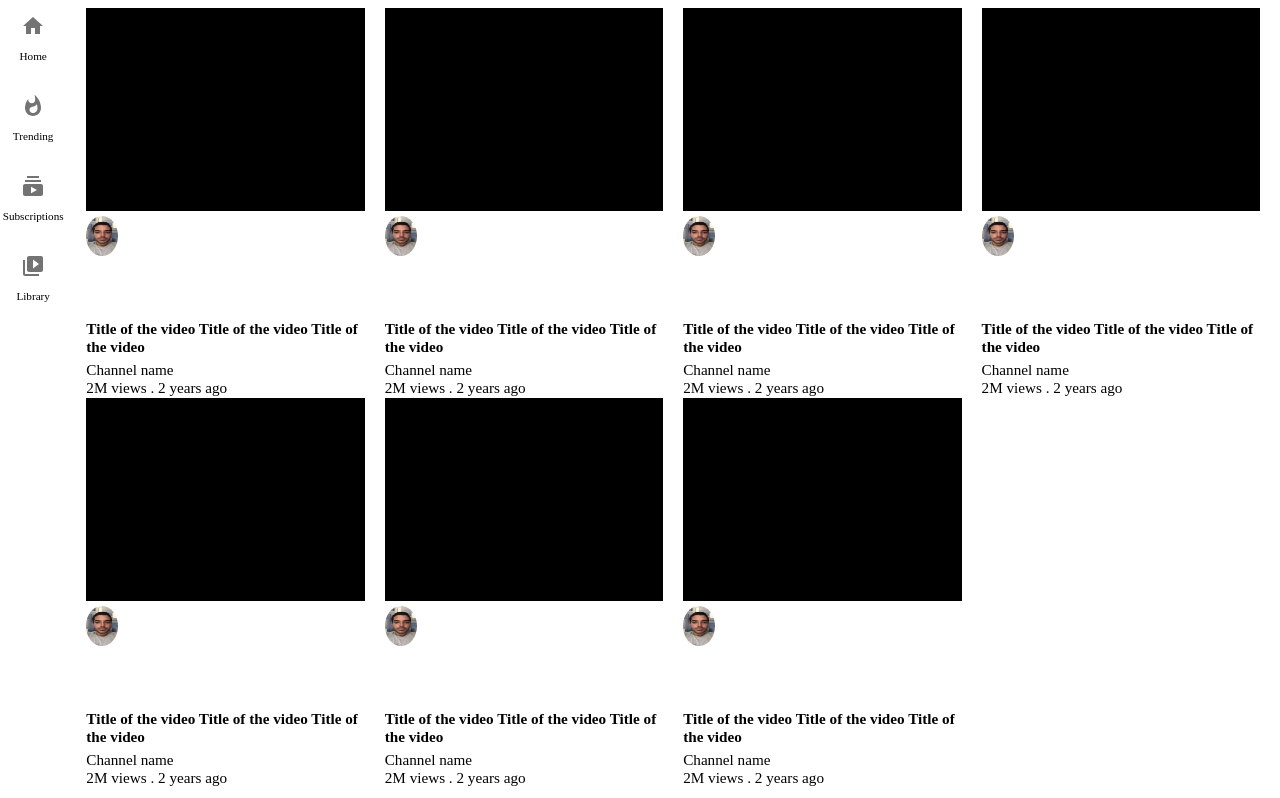
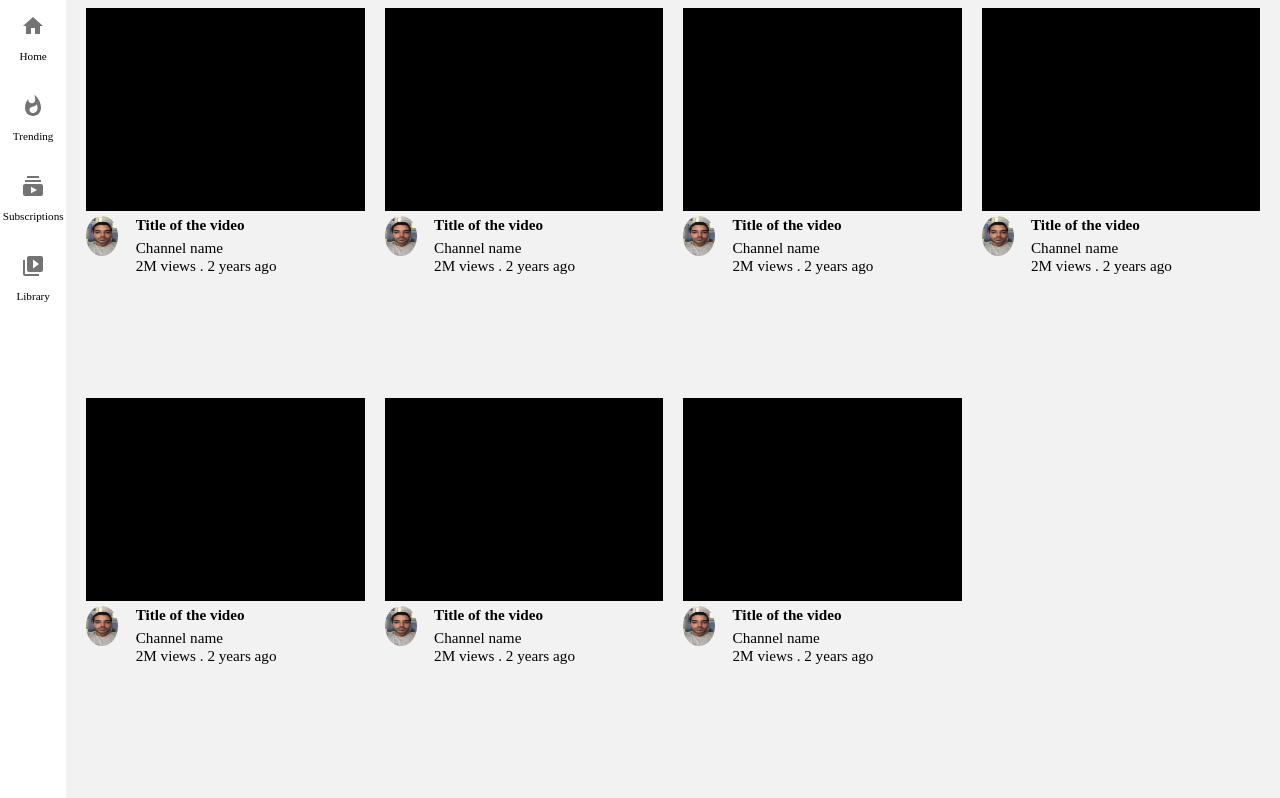
Before and after one commit to SeifElKhonany/youtube-clone-mern, a React app in the folder client/: page / in a window 1280 px wide. Shown: the part 52-850 px from the top of the page. Built offline with nearby package versions, Linux system fonts and the light colour scheme.

Commit message:
Basic FeedVideo

```diff
--- a/client/src/components/Feed/Feed.module.scss
+++ b/client/src/components/Feed/Feed.module.scss
@@ -1,54 +1,11 @@
 @import "../common.scss";
 
-.root {
+.feed {
   width: 100%;
-  height: 100vh;
   box-sizing: border-box;
   padding: 10px;
   display: flex;
   flex-grow: 1;
   flex-wrap: wrap;
-  background-color: var(--light-grey);
+  background-color: $light-grey;
 }
-
-.video {
-  box-sizing: border-box;
-  height: 40%;
-  width: 25%;
-  padding: 0 10px;
-  text-align: center;
-}
-
-.thumbnail {
-  background-color: black;
-  height: 65%;
-}
-
-.videoInfo {
-  box-sizing: border-box;
-  text-align: left;
-  height: 35%;
-  font-size: 0.95rem;
-  padding-top: 5px;
-}
-
-.title {
-  font-weight: bold;
-  margin-bottom: 5px;
-}
-
-.subtitle {
-  display: inline;
-}
-
-.image {
-  height: 100%;
-  float: left;
-  margin-right: 10px;
-
-  img {
-    width: 32px;
-    height: 40px;
-    border-radius: 50%;
-  }
-}
--- /dev/null
+++ b/client/src/components/Feed/FeedVideo/FeedVideo.module.scss
@@ -0,0 +1,50 @@
+@import "../../common.scss";
+
+.video {
+  box-sizing: border-box;
+  height: 40%;
+  width: 25%;
+  padding: 0 10px;
+  text-align: center;
+}
+
+.thumbnail {
+  background-color: black;
+  height: 65%;
+}
+
+.videoInfo {
+  box-sizing: border-box;
+  display: flex;
+  justify-content: flex-start;
+  align-items: flex-start;
+  height: 35%;
+  font-size: 0.95rem;
+  padding-top: 5px;
+}
+
+.image {
+  box-sizing: border-box;
+  flex-basis: 60px;
+  text-align: left;
+  img {
+    width: 32px;
+    height: 40px;
+    border-radius: 50%;
+  }
+}
+
+.text {
+  box-sizing: border-box;
+  display: inline-block;
+  text-align: left;
+}
+
+.title {
+  font-weight: bold;
+  margin-bottom: 5px;
+}
+
+.subtitle {
+  display: inline;
+}
--- /dev/null
+++ b/client/src/components/Feed/FeedVideo/index.js
@@ -0,0 +1,27 @@
+import React from 'react';
+
+import img from '../../../assets/img.jpg';
+import style from './FeedVideo.module.scss';
+
+export default function FeedVideo() {
+
+  return (
+    <div className={style.video}>
+        <div className={style.thumbnail}></div>
+        <div className={style.videoInfo}>
+          <div className={style.image}>
+            <img src={img} alt="Channel"/>
+          </div>
+          <div className={style.text}>
+            <p className={style.title}>
+              Title of the video
+            </p>
+            <p className={style.subtitle}>
+              Channel name <br/>
+              2M views . 2 years ago
+            </p>
+          </div>
+        </div>
+      </div>
+  );
+}
--- a/client/src/components/Feed/index.js
+++ b/client/src/components/Feed/index.js
@@ -1,147 +1,19 @@
 import React from 'react';
-import { makeStyles } from '@material-ui/core/styles';
-import Grid from '@material-ui/core/Grid';
+import FeedVideo from './FeedVideo';
 
-import img from '../../assets/img.jpg';
 import style from './Feed.module.scss';
 
 export default function Feed() {
 
   return (
-    <div className={style.root}>
-      <div className={style.video}>
-        <div className={style.thumbnail}></div>
-        <div className={style.videoInfo}>
-          <div className={style.image}>
-            <img src={img}/>
-          </div>
-          <div className={style.txt}>
-            <p className={style.title}>
-              Title of the video
-              Title of the video
-              Title of the video
-            </p>
-            <p className={style.subtitle}>
-              Channel name <br/>
-              2M views . 2 years ago
-            </p>
-          </div>
-        </div>
-      </div>
-      <div className={style.video}>
-        <div className={style.thumbnail}></div>
-        <div className={style.videoInfo}>
-          <div className={style.image}>
-            <img src={img}/>
-          </div>
-          <div className={style.txt}>
-            <p className={style.title}>
-              Title of the video
-              Title of the video
-              Title of the video
-            </p>
-            <p className={style.subtitle}>
-              Channel name <br/>
-              2M views . 2 years ago
-            </p>
-          </div>
-        </div>
-      </div>
-      <div className={style.video}>
-        <div className={style.thumbnail}></div>
-        <div className={style.videoInfo}>
-          <div className={style.image}>
-            <img src={img}/>
-          </div>
-          <div className={style.txt}>
-            <p className={style.title}>
-              Title of the video
-              Title of the video
-              Title of the video
-            </p>
-            <p className={style.subtitle}>
-              Channel name <br/>
-              2M views . 2 years ago
-            </p>
-          </div>
-        </div>
-      </div>
-      <div className={style.video}>
-        <div className={style.thumbnail}></div>
-        <div className={style.videoInfo}>
-          <div className={style.image}>
-            <img src={img}/>
-          </div>
-          <div className={style.txt}>
-            <p className={style.title}>
-              Title of the video
-              Title of the video
-              Title of the video
-            </p>
-            <p className={style.subtitle}>
-              Channel name <br/>
-              2M views . 2 years ago
-            </p>
-          </div>
-        </div>
-      </div>
-      <div className={style.video}>
-        <div className={style.thumbnail}></div>
-        <div className={style.videoInfo}>
-          <div className={style.image}>
-            <img src={img}/>
-          </div>
-          <div className={style.txt}>
-            <p className={style.title}>
-              Title of the video
-              Title of the video
-              Title of the video
-            </p>
-            <p className={style.subtitle}>
-              Channel name <br/>
-              2M views . 2 years ago
-            </p>
-          </div>
-        </div>
-      </div>
-      <div className={style.video}>
-        <div className={style.thumbnail}></div>
-        <div className={style.videoInfo}>
-          <div className={style.image}>
-            <img src={img}/>
-          </div>
-          <div className={style.txt}>
-            <p className={style.title}>
-              Title of the video
-              Title of the video
-              Title of the video
-            </p>
-            <p className={style.subtitle}>
-              Channel name <br/>
-              2M views . 2 years ago
-            </p>
-          </div>
-        </div>
-      </div>
-      <div className={style.video}>
-        <div className={style.thumbnail}></div>
-        <div className={style.videoInfo}>
-          <div className={style.image}>
-            <img src={img}/>
-          </div>
-          <div className={style.txt}>
-            <p className={style.title}>
-              Title of the video
-              Title of the video
-              Title of the video
-            </p>
-            <p className={style.subtitle}>
-              Channel name <br/>
-              2M views . 2 years ago
-            </p>
-          </div>
-        </div>
-      </div>
+    <div className={style.feed}>
+      <FeedVideo />
+      <FeedVideo />
+      <FeedVideo />
+      <FeedVideo />
+      <FeedVideo />
+      <FeedVideo />
+      <FeedVideo />
     </div>
   );
 }
```
